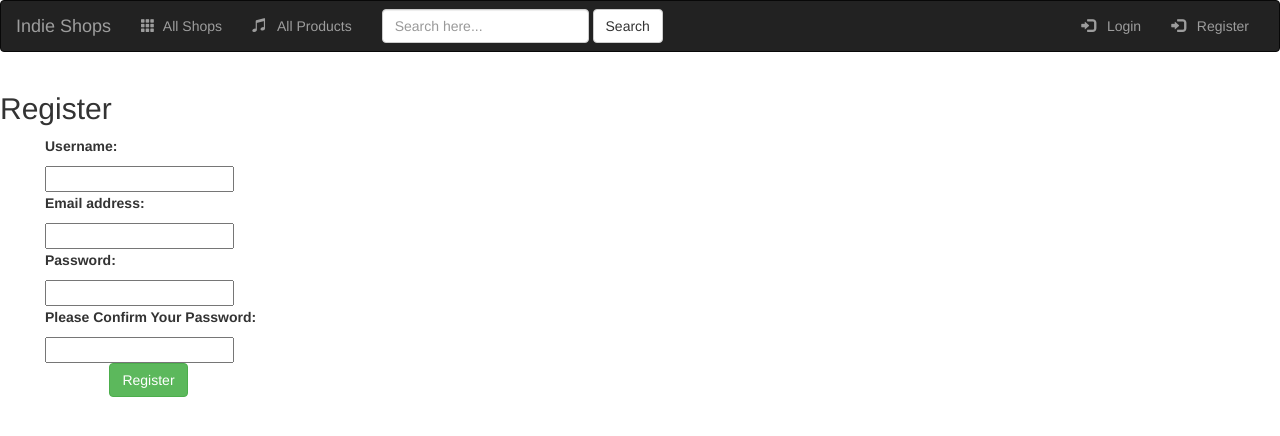
After one commit to UmairAli17/AdvWeb_Assign1, a Django app: page /shop/register/ in a window 1280 px wide. The commit adds this page. Shown: the top 436 px of the page. Run offline with Django 3.2, Linux system fonts and the light colour scheme; some libraries are stand-ins or nearby versions.

Commit message:
add-shop-create-done

```diff
--- a/shop/forms.py
+++ b/shop/forms.py
@@ -1,6 +1,27 @@
 from django.contrib.auth.models import User
 from .models import Product, Shop
 from django import forms
+
+
+class UserRegForm(forms.ModelForm):
+    password = forms.CharField(widget=forms.PasswordInput())
+    conf_password = forms.CharField(widget=forms.PasswordInput(), label="Please Confirm Your Password")
+
+    # create the below function, this checks the currently submitted data and checks whether the password field matches the
+    # confirm passwoprd field
+    def clean_passwords(self):
+        if self.cleaned_data['password'] != self.cleaned_data['conf_password']:
+            raise forms.ValidationError("Your passwords do not match!")
+        return self.data['password']
+
+    def clean(self, *args, **kwargs):
+        self.clean_passwords()
+        return super(UserRegForm, self).clean()
+
+    class Meta:
+        model = User
+        fields = ['username', 'email', 'password']
+
 
 class UserLogForm(forms.ModelForm):
     password = forms.CharField(widget=forms.PasswordInput)
--- a/shop/templates/shop/base.html
+++ b/shop/templates/shop/base.html
@@ -43,8 +43,9 @@
                             <button type="submit" class="btn btn-default">Search</button>
                         </div>
                     </form>
+                    <ul class="nav navbar-nav navbar-right">
                     {% if user.is_authenticated %}
-                    <ul class="nav navbar-nav navbar-right">
+
                         <li class="">
                             <a href="{% url 'shop:product-add' %} ">
                                 <span class="glyphicon glyphicon-plus" aria-hidden="true"></span> &nbsp; Add Products
@@ -52,7 +53,7 @@
                         </li>
 
                             <li class="">
-                                <a href="#">
+                                <a href="{% url 'shop:logout' %}">
                                     <span class="glyphicon glyphicon-log-out" aria-hidden="true"></span> &nbsp; Logout
                                 </a>
                             </li>
@@ -64,7 +65,7 @@
                             </li>
 
                             <li class="">
-                                <a href="#">
+                                <a href="{% url 'shop:register' %}">
                                     <span class="glyphicon glyphicon-log-in" aria-hidden="true"></span> &nbsp; Register
                                 </a>
                             </li>
--- /dev/null
+++ b/shop/templates/shop/registration-form.html
@@ -0,0 +1,25 @@
+<!--Make sure this html file extends the base.html file template-->
+{% extends 'shop/base.html' %}
+{% block title %}Register{% endblock %}
+
+{% block main-content %}
+<div class="container-fluid">
+    <div class="row">
+        <h2>Register</h2>
+        {% if error_message %}
+            <p><strong>{{ error_message }}</strong></p>
+        {% endif %}
+        <div class="col-sm-12 col-md-12 col-lg-12">
+            <form class="col-sm-4 col-md-4 col-lg-4" method="post" enctype="multipart/form-data">
+                {% csrf_token %}
+                {% include 'shop/form-template.html' %}
+                <div class="form-group">
+                    <div class="col-sm-offset-2 col-sm-10 col-md-offset-2 col-md-10 col-ld-offset-2 col-lg-10">
+                        <button type="submit" class="btn btn-success">Register</button>
+                    </div>
+                </div>
+            </form>
+        </div>
+    </div>
+</div>
+{% endblock %}
--- a/shop/urls.py
+++ b/shop/urls.py
@@ -9,21 +9,24 @@ urlpatterns = [
     url(r'^$', views.IndexView.as_view(), name='index'),
     url(r'^(?P<pk>[0-9]+)/$', views.DetailView.as_view(), name='detail'),
 
-
     # PRODUCT CRUD Functionality
     # Add the product to the user's shop
     # music/album/add/
     url(r'^album/add/$', views.ProductCreate.as_view(), name='product-add'),
 
+
+    # Show my Products
+    url(r'^my-products/$', views.MyProducts.as_view(), name='my-products'),
+
     # register user url
-    # 'music/register'
-    #url(r'^register/$', views.RegisterView.as_view(), name='register'),
+    # 'shop/register'
+    url(r'^register/$', views.RegisterView.as_view(), name='register'),
 
     # logs user in
-    # 'music/login'
+    # 'shop/login'
     url(r'^login/$', views.LoginView.as_view(), name='login'),
 
     # log the user out
-    #url(r'^logout_user/$', .LogoutView.as_view(), name='logout_user'),
+    url(r'^logout/$', views.LogoutView.as_view(), name='logout'),
 
 ]
--- a/shop/views.py
+++ b/shop/views.py
@@ -1,7 +1,8 @@
 from django.views import generic
-from .forms import UserLogForm, AddProductForm
+from .forms import UserLogForm, AddProductForm, UserRegForm
 from django.views.generic.edit import CreateView, UpdateView, DeleteView
 from django.views.generic.list import ListView
+from django.views.generic import View
 from django.core.urlresolvers import reverse_lazy
 from django.shortcuts import render
 from django.contrib.auth import authenticate, login, logout
@@ -48,8 +49,54 @@ class ProductCreate(CreateView):
         return super(ProductCreate, self).form_valid(form)
 
 
+class MyProducts(ListView):
+    template_name = 'shop/my-products.html'
+    context_object_name = 'my_products'
 
-class LoginView(generic.View):
+    def get_queryset(self):
+        user = self.request.user.id
+        queryset = Product.objects.filter(business__owner=user)
+        return queryset
+
+
+# USER AUTH VIEWS
+
+
+class RegisterView(CreateView):
+     form_class = UserRegForm
+     template_name = 'shop/registration-form.html'
+
+     #display the template when this view is called - when the user requests the page itself
+     def get(self, request):
+         #display the form - None ensures that there won't be any data in it.. yet
+         form = self.form_class(None)
+         return render(request, self.template_name, {'form': form})
+
+     def post(self, request):
+         form = self.form_class(request.POST)
+
+         if form.is_valid():
+             user = form.save(commit=False)
+
+             username = form.cleaned_data['username']
+             password = form.cleaned_data['password']
+
+             user.set_password(password)
+             user.save()
+
+             user = authenticate(username=username, password=password)
+
+             if user is not None:
+                 if user.is_active:
+                     login(request, user)
+                     return HttpResponseRedirect('/shop/')
+                 else:
+                     return HttpResponseRedirect('/shop/')
+
+         return render(request, self.template_name, {'form': form})
+
+
+class LoginView(View):
     form_class = UserLogForm
     template_name = 'shop/login.html'
 
@@ -74,3 +121,10 @@ class LoginView(generic.View):
                 return HttpResponseRedirect('/shop/login')
 
         return HttpResponseRedirect('/shop/login')
+
+
+class LogoutView(View):
+
+    def get(self, request):
+        logout(request)
+        return HttpResponseRedirect('/music/')
```
Also changed, not shown: shop/templates/shop/my-products.html (added, +12 -0 lines), db.sqlite3, media/app_icon_0moOiWA.png (deleted), media/app_icon_4zNb7c5.png (deleted), media/app_icon_5kJjNsM.png (deleted), media/app_icon_7pMTm2K.png (deleted), media/app_icon_EmO4YKF.png (deleted), media/app_icon_FLn5v0i.png (deleted), media/app_icon_RbUcs6t.png (deleted), media/app_icon_is2T7Fz.png (deleted), media/app_icon_jJ1A2vC.png (deleted), media/app_icon_nYPAsaj.png (deleted), media/app_icon_pQznkD4.png (deleted), media/app_logo.png (deleted), 1 more files.
